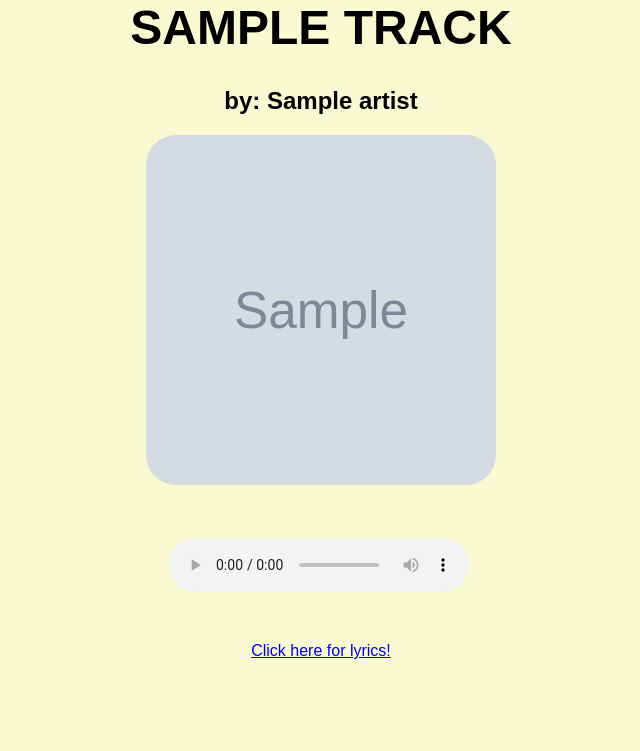
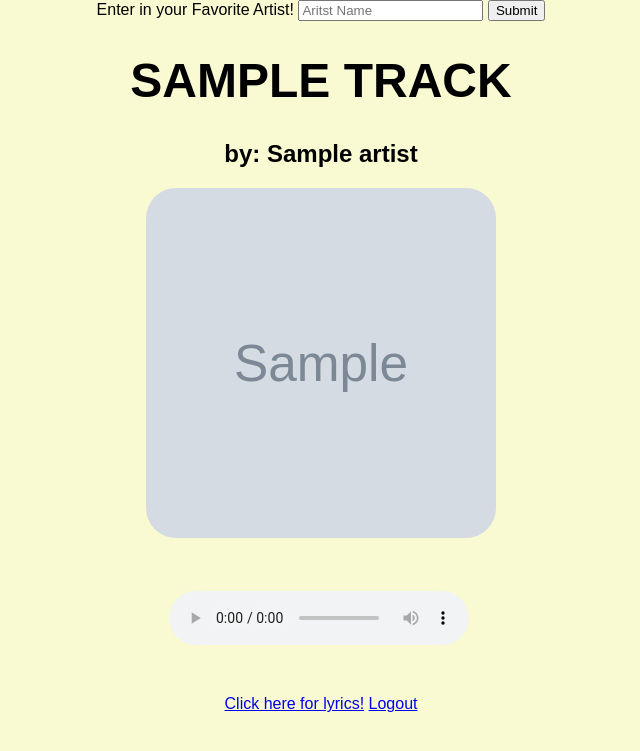
Before and after one commit to astronite/project1-pdoluweera1, a Flask app: page /index in a window 1280 px wide. Shown: the top 751 px of the page, without its empty margins (319-959 px from the left). Run offline with Flask 2, Linux system fonts and the light colour scheme; a user stored in the database is signed in; tables that the repository leaves empty hold one stand-in row (values such as "Sample post"); grey boxes marked "Sample" are stand-in pictures; a database or web service that is not in the repository returns one stand-in record (values such as "Sample title"); data that the repository does not hold is empty.

Commit message:
Login working, storing username and artistname but not id

```diff
--- a/app.py
+++ b/app.py
@@ -5,14 +5,17 @@ from functions import *
 import os
 import flask
 from dotenv import find_dotenv, load_dotenv, main
-from flask_login import LoginManager, UserMixin, login_required, login_user, logout_user
+from flask_login import LoginManager, UserMixin, login_required, login_user, logout_user, current_user
 from flask_sqlalchemy import SQLAlchemy
+from dotenv import find_dotenv, load_dotenv, main
+
 
 app = flask.Flask(__name__)
 
-app.config["SQLALCHEMY_DATABASE_URI"] = "postgresql://kuzgfouwsjmldd:67464b0aa5c549c457e27fa4d938c9e5066373fdd48ed68516f0726887ca2697@ec2-3-215-83-124.compute-1.amazonaws.com:5432/dedpghnpirtebi"
+load_dotenv(find_dotenv())
+app.config["SQLALCHEMY_DATABASE_URI"] = os.getenv('psql')
 app.config["SQLALCHEMY_TRACK_MODIFICATIONS"] = False
-app.config['SECRET_KEY'] = '0045b9de9d4fe8cb33009403fc47d3077e681c64ebc4e83f32c763adbc420d47'
+app.config['SECRET_KEY'] = os.getenv('secret')
 
 
 db = SQLAlchemy(app)
@@ -25,10 +28,10 @@ class Username(UserMixin, db.Model):
     def __repr__(self):
         return f"<Username {self.name}"
 
-class Arist(db.Model):
+class Singer(db.Model):
     id = db.Column(db.Integer, primary_key=True)
-    userID = db.Column(db.String(120), nullable=False, unique = True)
-    aristName = db.Column(db.String(120), nullable=False, unique = True)
+    userID = db.Column(db.String(120), nullable=False)
+    artistName = db.Column(db.String(120), nullable=False)
 
 db.create_all()
 
@@ -54,9 +57,14 @@ def login():
 
     return flask.render_template("login.html")
 
-@app.route('/index')
+@app.route('/index', methods = ['GET','POST'])
 @login_required
 def index():
+    if flask.request.method == 'POST':
+        data = flask.request.form.get("username")
+        user = Singer(userID = current_user.name, artistName = data)
+        db.session.add(user)
+        db.session.commit()
     a= songData()
     return flask.render_template("index.html", song = a[0], artist = a[1], image= a[2], preview = a[3], url = a[4])
 
@@ -71,6 +79,12 @@ def signup():
 
     return flask.render_template("signup.html")
 
+@app.route("/logout")
+@login_required
+def logout():
+    logout_user()
+    return flask.redirect(("/"))
+
 app.run(
     debug = True,
     host = '0.0.0.0',
--- a/templates/index.html
+++ b/templates/index.html
@@ -6,6 +6,11 @@
 </head>
 
 <body>
+    <form class="form-inline" action="" method="POST">
+        <label>Enter in your Favorite Artist!</label>
+
+        <input type="text" id="username" placeholder="Aritst Name" name="username">
+        <button type="submit">Submit</button>
         <h1> {{song}} </h1>
         <h2> by: {{artist}} </h2>
         <img src={{image}}>
@@ -16,6 +21,10 @@
         <br>
         <a href={{url}}>Click here for lyrics!</a>
 
+        <a href="/logout" class="navbar-item">
+            Logout
+        </a>
+
 </body>
 
 </html>
```
Lines whose indentation alone changed are shown as unchanged.
